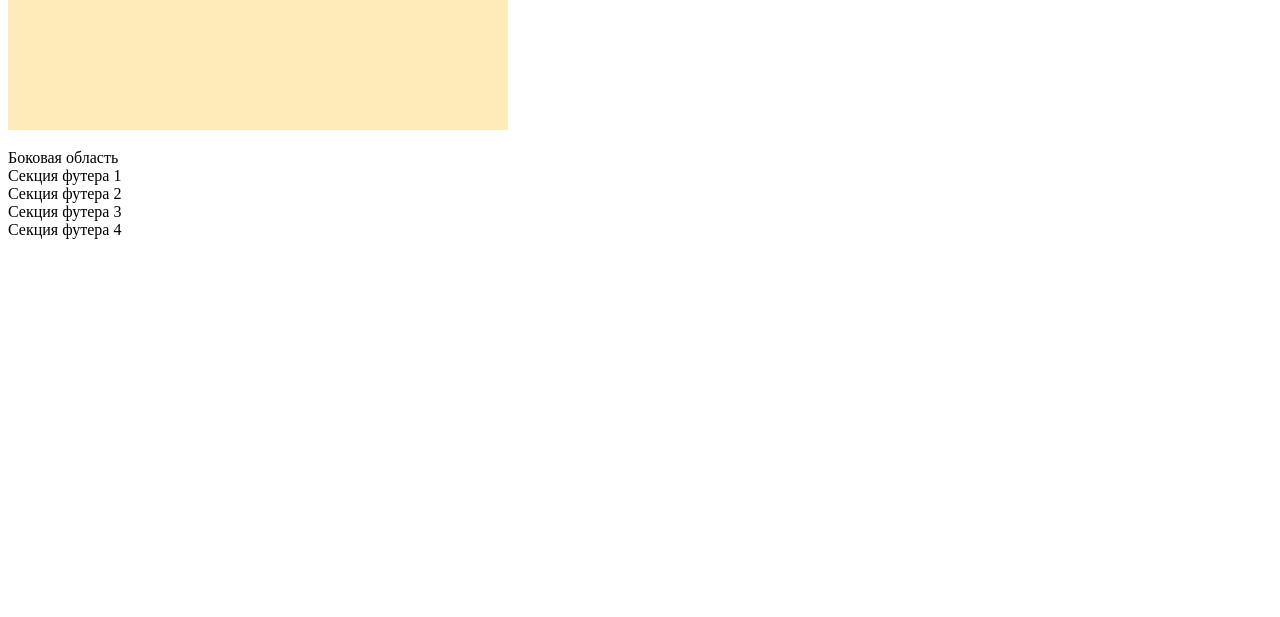
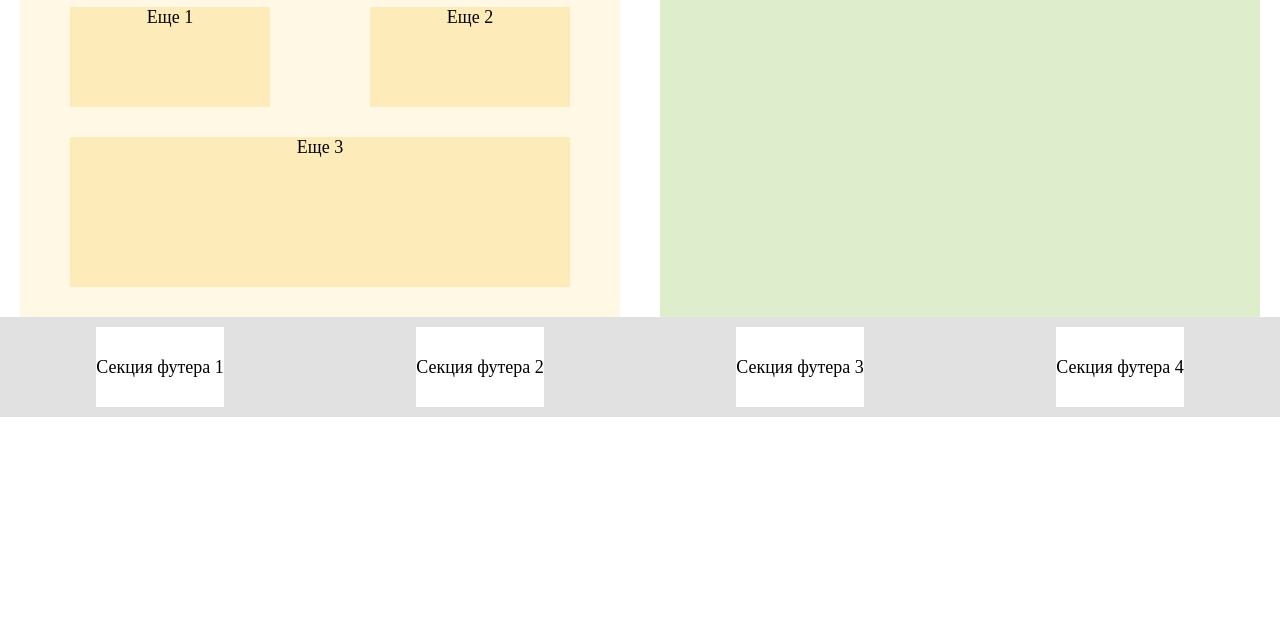
Before and after one commit to marina-toropova/project1, a plain HTML site: page index.html in a window 1280 px wide. Shown: the part 183-800 px from the top of the page. Drawn offline with Linux system fonts and the light colour scheme; files that its build step writes are made by us from their sources; the site is published under a folder, as on GitHub Pages, so addresses that start at the root find nothing.

Commit message:
убрала папку

```diff
--- a/index.html
+++ b/index.html
@@ -6,8 +6,8 @@
     <meta http-equiv="X-UA-Compatible" content="IE=edge">
     <meta name="viewport" content="width=device-width, initial-scale=1.0">
     <title>Document</title>
-    <link rel="stylesheet" href="/css/style.css">
-    <link rel="stylesheet" href="/css/normalize.css">
+    <link rel="stylesheet" href="style.css">
+    <link rel="stylesheet" href="normalize.css">
 </head>
 
 <body>
```
